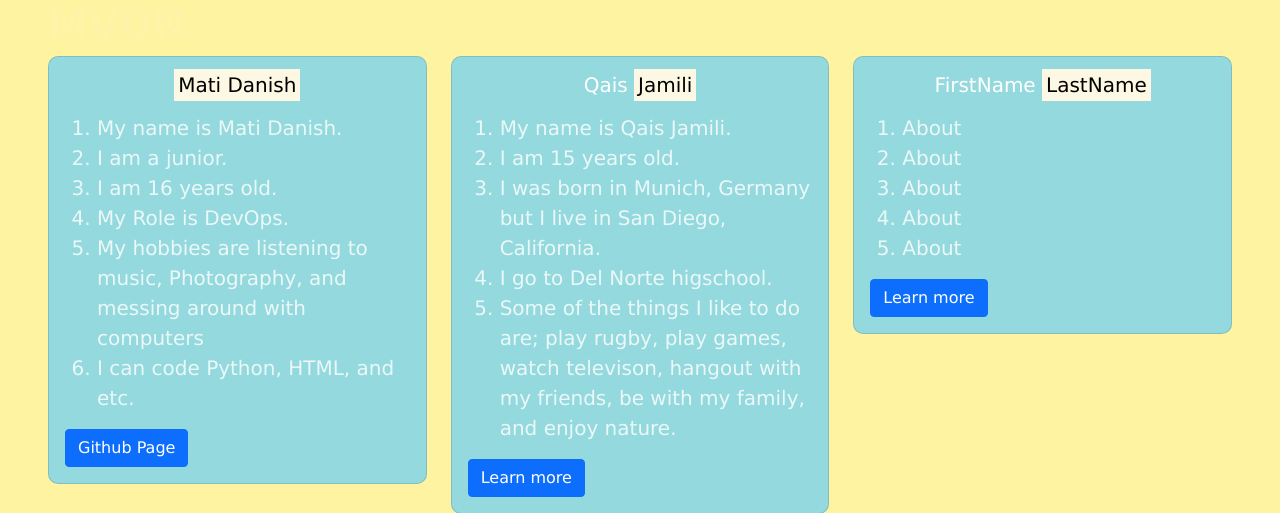
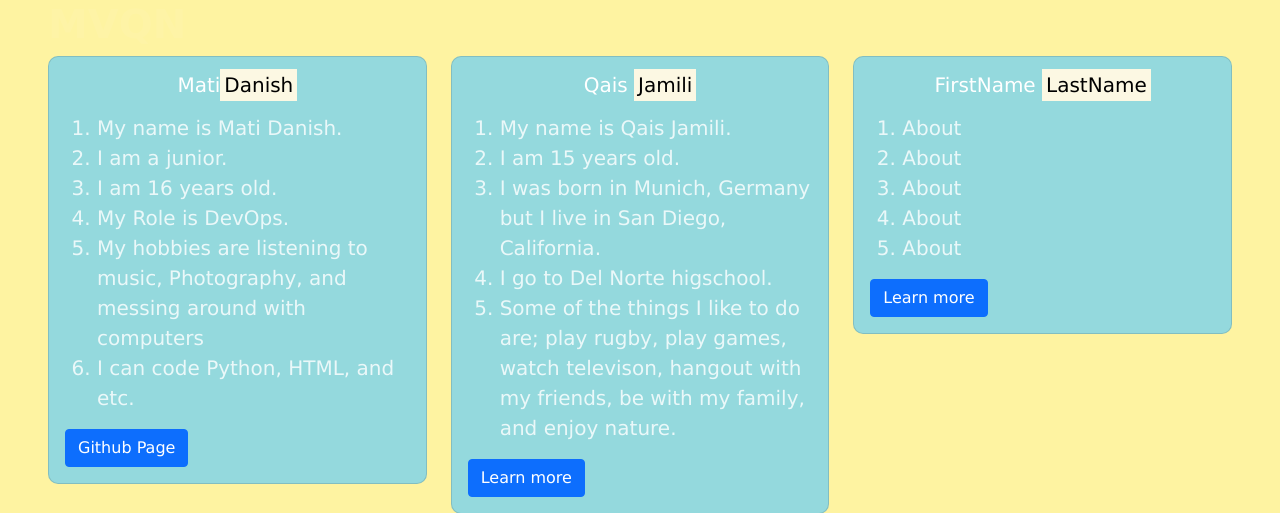
Before and after one commit to hsinaDitaM/MVQN, a Flask app: page / in a window 1280 px wide. Shown: the part 62-575 px from the top of the page. Run offline with Flask 2, Linux system fonts and the light colour scheme.

Commit message:
fixed small stuff

```diff
--- a/templates/index.html
+++ b/templates/index.html
@@ -36,7 +36,7 @@
                 <div class="card">
                     <img class="card-img-top" src="{{ url_for('static', filename='assets/python.jpeg') }}" alt="Python Development" height="0">
                     <div class="card-body">
-                    <h5 class="card-title"> <mark>Mati Danish</mark></h5>
+                    <h5 class="card-title">Mati<mark>Danish</mark></h5>
                     <p class="card-text">
                         <ol>
                             <li>My name is Mati Danish.</li>
```
